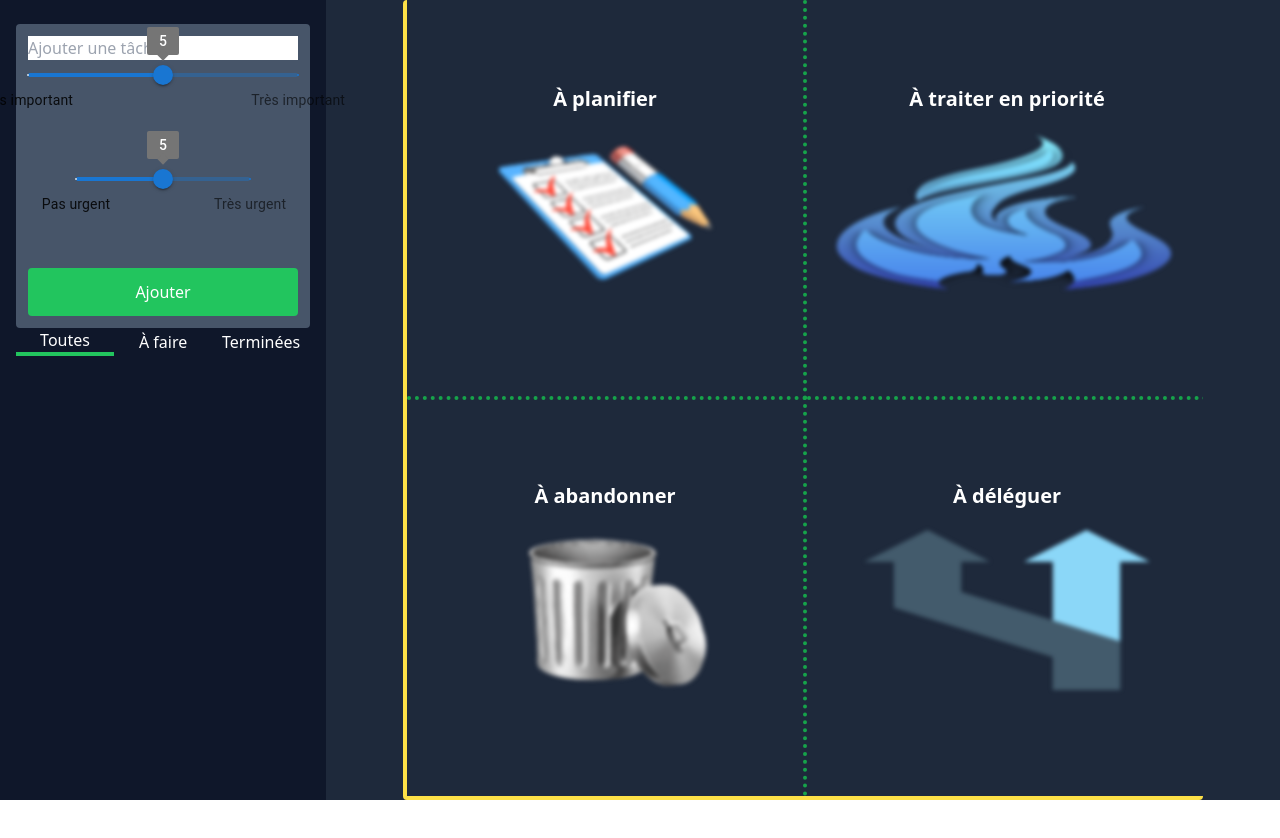
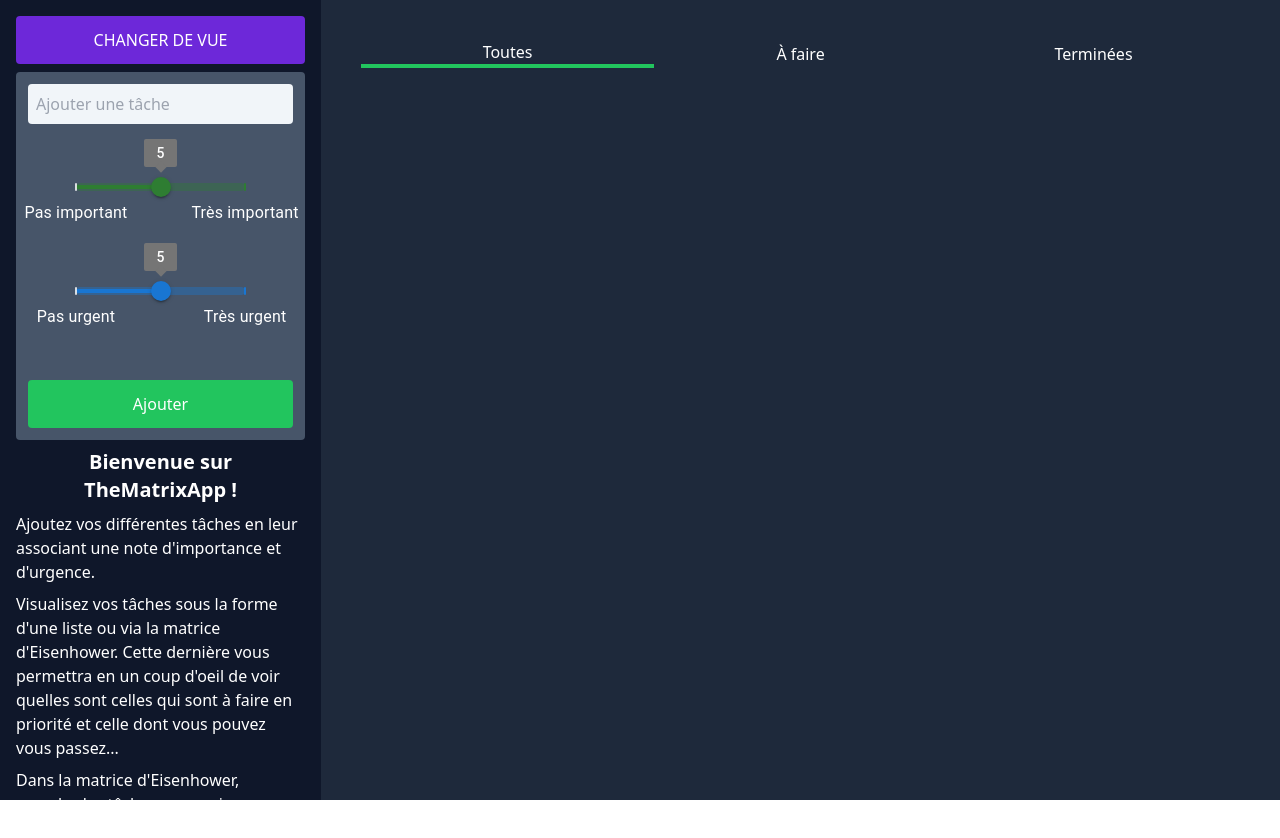
Before and after one commit to samyleedev/todo-app, a React (Create React App) app: page / in a window 1280 px wide. Shown: the top 838 px of the page. Before the commit the page ends 800 px from the top, so only its background shows below. Built offline with nearby package versions, Linux system fonts and the light colour scheme.

Commit message:
update views

```diff
--- a/src/App.js
+++ b/src/App.js
@@ -1,11 +1,12 @@
-import TodoContainer from "./components/TodoContainer";
-import GraphContainer from "./components/GraphContainer";
+import AsideContainer from "./components/AsideContainer";
+import MainContainer from "./components/MainContainer";
+import Matrix from "./components/Matrix";
 
 function App() {
   return (
     <div className="App flex  bg-slate-800 h-screen">
-      <TodoContainer />
-      <GraphContainer />
+      <AsideContainer />
+      <MainContainer />
     </div>
   );
 }
--- a/src/components/AddTodoInput.js
+++ b/src/components/AddTodoInput.js
@@ -65,13 +65,13 @@ const AddTodoInput = () => {
     <div className="mt-2 p-3 bg-slate-600 rounded">
       <form>
         <input
-          className="w-full"
+          className="w-full rounded p-2 bg-slate-100"
           type="text"
           value={task}
           placeholder="Ajouter une tâche"
           onChange={(e) => handleOnChangeTask(e)}
         />
-        <div className=" text-white">
+        <div className="m-12 text-white">
           <Slider
             min={0}
             max={10}
@@ -79,6 +79,19 @@ const AddTodoInput = () => {
             getAriaValueText={valuetext}
             onChange={(e) => handleOnChangeImportance(e)}
             step={1}
+            sx={{
+              color: "success.main",
+              "& .MuiSlider-markLabel": {
+                fontSize: "1rem",
+                color: "#fff",
+              },
+              "& .MuiSlider-rail": {
+                height: "8px",
+              },
+              "& .MuiSlider-mark": {
+                height: "8px",
+              },
+            }}
             value={importanceRating}
             valueLabelDisplay="on"
             marks={marksImportance}
@@ -93,6 +106,18 @@ const AddTodoInput = () => {
             onChange={(e) => handleOnChangeUrgency(e)}
             value={urgencyRating}
             step={1}
+            sx={{
+              "& .MuiSlider-markLabel": {
+                fontSize: "1rem",
+                color: "#fff",
+              },
+              "& .MuiSlider-rail": {
+                height: "8px",
+              },
+              "& .MuiSlider-mark": {
+                height: "8px",
+              },
+            }}
             valueLabelDisplay="on"
             marks={marksUrgency}
           />
--- /dev/null
+++ b/src/components/AsideContainer.js
@@ -0,0 +1,56 @@
+import React from "react";
+import FilterMenu from "./FilterMenu";
+import AddTodoInput from "./AddTodoInput";
+import TodosList from "./TodosList";
+import { useDispatch, useSelector } from "react-redux";
+import { displayAppView } from "../redux/slices/todos/todos.slice";
+import { current } from "@reduxjs/toolkit";
+
+const AsideContainer = () => {
+  const dispatch = useDispatch();
+  const appView = useSelector((state) => state.todos.appView);
+
+  const toggleView = () => {
+    if (appView === "list") {
+      dispatch(displayAppView("matrix"));
+    }
+    if (appView === "matrix") {
+      dispatch(displayAppView("list"));
+    }
+  };
+
+  return (
+    <div className="w-1/3 p-4 bg-slate-900">
+      <button
+        onClick={() => toggleView()}
+        className="bg-violet-700 text-white rounded w-full p-3 cursor-pointer"
+      >
+        CHANGER DE VUE
+      </button>
+      <AddTodoInput />
+      <div className="text-white mt-2">
+        <h2 className="text-center font-bold text-xl mb-2">
+          Bienvenue sur TheMatrixApp !
+        </h2>
+        <p className="mb-2">
+          Ajoutez vos différentes tâches en leur associant une note d'importance
+          et d'urgence.
+        </p>
+        <p className="mb-2">
+          Visualisez vos tâches sous la forme d'une liste ou via la matrice
+          d'Eisenhower. Cette dernière vous permettra en un coup d'oeil de voir
+          quelles sont celles qui sont à faire en priorité et celle dont vous
+          pouvez vous passez...
+        </p>
+        <p className="mb-2">
+          Dans la matrice d'Eisenhower, survolez les tâches pour voir apparaître
+          les informations correspondantes. La tâche est terminée ? Cliquez
+          dessus pour changer son statut. Vous voulez la supprimer ? Cliquez
+          avec le bouton droit !
+        </p>
+      </div>
+    </div>
+  );
+};
+
+export default AsideContainer;
--- a/src/components/FilterMenu.js
+++ b/src/components/FilterMenu.js
@@ -1,33 +1,33 @@
 import React from "react";
 import { useDispatch, useSelector } from "react-redux";
-import { displayTodosView } from "../redux/slices/todos/todos.slice";
+import { displayTodosFilter } from "../redux/slices/todos/todos.slice";
 
 const FilterMenu = () => {
-  const todosView = useSelector((state) => state.todos.todosView);
+  const todosFilter = useSelector((state) => state.todos.todosFilter);
   const dispatch = useDispatch();
   return (
     <div className="text-white flex justify-between">
       <button
         className={`text-center w-1/3 ${
-          todosView === "all" && "border-b-4 border-b-green-500"
+          todosFilter === "all" && "border-b-4 border-b-green-500"
         }`}
-        onClick={() => dispatch(displayTodosView("all"))}
+        onClick={() => dispatch(displayTodosFilter("all"))}
       >
         Toutes
       </button>
       <button
         className={`text-center w-1/3 ${
-          todosView === "active" && "border-b-4 border-b-green-500"
+          todosFilter === "active" && "border-b-4 border-b-green-500"
         }`}
-        onClick={() => dispatch(displayTodosView("active"))}
+        onClick={() => dispatch(displayTodosFilter("active"))}
       >
         À faire
       </button>
       <button
         className={`text-center w-1/3 ${
-          todosView === "completed" && "border-b-4 border-b-green-500"
+          todosFilter === "completed" && "border-b-4 border-b-green-500"
         }`}
-        onClick={() => dispatch(displayTodosView("completed"))}
+        onClick={() => dispatch(displayTodosFilter("completed"))}
       >
         Terminées
       </button>
--- /dev/null
+++ b/src/components/MainContainer.js
@@ -0,0 +1,22 @@
+import React from "react";
+import Matrix from "./Matrix";
+import FilterMenu from "./FilterMenu";
+import TodosList from "./TodosList";
+import { useSelector } from "react-redux";
+const MainContainer = () => {
+  const appView = useSelector((state) => state.todos.appView);
+
+  return (
+    <>
+      {appView === "list" && (
+        <div className="w-full p-10">
+          <FilterMenu />
+          <TodosList />
+        </div>
+      )}
+      {appView === "matrix" && <Matrix />}
+    </>
+  );
+};
+
+export default MainContainer;
--- a/src/components/GraphContainer.js
+++ b/src/components/Matrix.js
@@ -1,16 +1,31 @@
 import React from "react";
-import { useSelector } from "react-redux";
+import { useSelector, useDispatch } from "react-redux";
+import { removeOneTodo, toggleTodo } from "../redux/slices/todos/todos.slice";
+import TodosList from "./TodosList";
+import FilterMenu from "./FilterMenu";
 
-const GraphContainer = () => {
+const Matrix = () => {
   const todos = useSelector((state) => state.todos.todosList);
-
+  const appView = useSelector((state) => state.todos.appView);
+  const dispatch = useDispatch();
   const fixPosition = (rating) => {
     return 80 * rating - 12;
   };
 
+  const handleRightClickDelete = (event, todoID) => {
+    event.preventDefault();
+    if (event.button === 2) {
+      dispatch(removeOneTodo(todoID));
+    }
+  };
+
+  const handleClickCompleted = (todoID) => {
+    dispatch(toggleTodo(todoID));
+  };
+
   return (
-    <div className="w-full h-auto flex justify-center items-center">
-      <div className="w-[800px] h-[800px] border-l-4 border-b-4 border-yellow-300 z-10 relative rounded overflow-hidden">
+    <div className="w-full h-auto flex flex-col items-center justify-center">
+      <div className="w-[800px] h-[800px] border-l-4 border-b-4 border-yellow-300 z-10 relative rounded">
         {todos.map((todo) => (
           <div
             style={{
@@ -19,6 +34,8 @@ const GraphContainer = () => {
             }}
             title={`Tâche: ${todo.task}\nImportant: ${todo.importanceRating}/10\nUrgent: ${todo.urgencyRating}/10`}
             key={todo.id}
+            onContextMenu={(e) => handleRightClickDelete(e, todo.id)}
+            onClick={() => handleClickCompleted(todo.id)}
             className={`w-6 h-6 rounded-xl border-2 hover:scale-125 border-yellow-500 ${
               todo.completed ? "bg-blue-600" : "bg-rose-600 "
             } cursor-pointer absolute z-10`}
@@ -63,9 +80,13 @@ const GraphContainer = () => {
             src="../../images/deleguate.png"
           />
         </div>
+        <p className="text-white absolute -left-32">+ IMPORTANT</p>
+        <p className="text-white absolute -left-32 bottom-0">- IMPORTANT</p>
+        <p className="text-white absolute -bottom-14">- URGENT</p>
+        <p className="text-white absolute -bottom-14 right-0">+ URGENT</p>
       </div>
     </div>
   );
 };
 
-export default GraphContainer;
+export default Matrix;
--- a/src/components/TodoContainer.js
+++ /dev/null
@@ -1,16 +0,0 @@
-import React from "react";
-import FilterMenu from "./FilterMenu";
-import AddTodoInput from "./AddTodoInput";
-import TodosList from "./TodosList";
-
-const TodoContainer = () => {
-  return (
-    <div className="w-1/3 p-4 bg-slate-900">
-      <AddTodoInput />
-      <FilterMenu />
-      <TodosList />
-    </div>
-  );
-};
-
-export default TodoContainer;
--- a/src/components/TodosList.js
+++ b/src/components/TodosList.js
@@ -4,22 +4,22 @@ import TodoItem from "./TodoItem";
 import { removeAllTodos } from "../redux/slices/todos/todos.slice";
 const TodosList = () => {
   const allTodos = useSelector((state) => state.todos.todosList);
-  const todosView = useSelector((state) => state.todos.todosView);
+  const todosFilter = useSelector((state) => state.todos.todosFilter);
   const completedTodos = allTodos.filter((todo) => todo.completed === true);
   const activeTodos = allTodos.filter((todo) => todo.completed === false);
 
   const dispatch = useDispatch();
 
   return (
-    <div className="mt-5">
-      {todosView === "all" && (
+    <div className="mt-5 flex flex-col">
+      {todosFilter === "all" && (
         <>
           {allTodos.map((todo) => (
             <TodoItem key={todo.id} todo={todo} />
           ))}
         </>
       )}
-      {todosView === "completed" && (
+      {todosFilter === "completed" && (
         <>
           {completedTodos.map((todo) => (
             <TodoItem key={todo.id} todo={todo} />
@@ -27,14 +27,14 @@ const TodosList = () => {
           {completedTodos.length > 0 && (
             <button
               onClick={() => dispatch(removeAllTodos())}
-              className="p-3 text-white bg-red-600 rounded"
+              className="p-3 text-white bg-red-600 rounded w-fit place-self-end"
             >
               Tout supprimer
             </button>
           )}
         </>
       )}
-      {todosView === "active" && (
+      {todosFilter === "active" && (
         <>
           {activeTodos.map((todo) => (
             <TodoItem key={todo.id} todo={todo} />
--- a/src/redux/slices/todos/todos.slice.js
+++ b/src/redux/slices/todos/todos.slice.js
@@ -2,7 +2,8 @@ import { createSlice, current } from "@reduxjs/toolkit";
 
 const initialState = {
   todosList: [],
-  todosView: "all",
+  todosFilter: "all",
+  appView: "list",
 };
 
 const todosSlice = createSlice({
@@ -33,16 +34,28 @@ const todosSlice = createSlice({
       const todo = state.todosList.find((todo) => todo.id === action.payload);
       todo.completed = !todo.completed;
     },
-    displayTodosView: (state, action) => {
+    displayTodosFilter: (state, action) => {
       switch (action.payload) {
         case "all":
-          state.todosView = "all";
+          state.todosFilter = "all";
           break;
         case "active":
-          state.todosView = "active";
+          state.todosFilter = "active";
           break;
         case "completed":
-          state.todosView = "completed";
+          state.todosFilter = "completed";
+          break;
+        default:
+          return state;
+      }
+    },
+    displayAppView: (state, action) => {
+      switch (action.payload) {
+        case "list":
+          state.appView = "list";
+          break;
+        case "matrix":
+          state.appView = "matrix";
           break;
         default:
           return state;
@@ -56,7 +69,8 @@ export const {
   removeOneTodo,
   removeAllTodos,
   toggleTodo,
-  displayTodosView,
+  displayTodosFilter,
+  displayAppView,
 } = todosSlice.actions;
 
 export default todosSlice;
```
